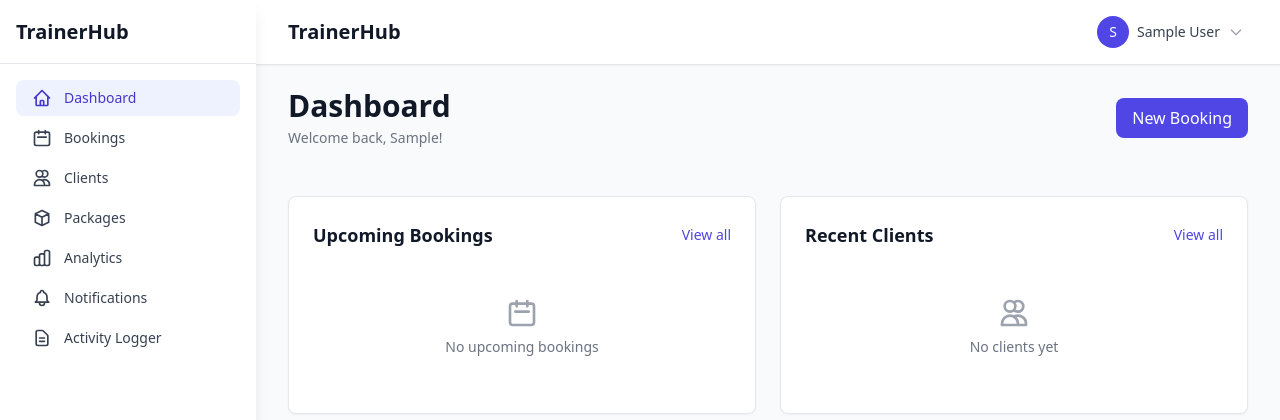
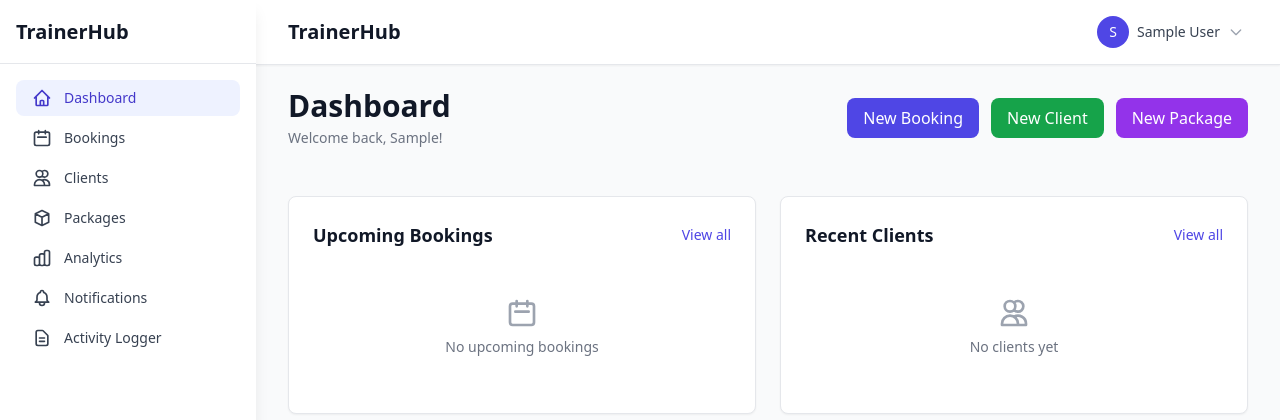
Before and after one commit to shamirafridi00/trainerhubb, a Django app: page /dashboard/ in a window 1280 px wide. Shown: the top 420 px of the page. Run offline with Django 5.2, Linux system fonts and the light colour scheme; the visitor is signed in with stand-in values (Sample User, id 1); data that the repository does not hold is empty; parts of the project's set-up code (start-up, migrations or seed data) failed here and were passed over; some libraries are stand-ins or nearby versions.

Commit message:
Fix: Make dashboard New Booking/Client/Package buttons work with modals

```diff
--- a/apps/frontend/views.py
+++ b/apps/frontend/views.py
@@ -522,6 +522,12 @@ def clients_create(request):
             notes=request.POST.get('notes', ''),
             is_active=True
         )
+
+        # Check if request is from dashboard
+        if request.headers.get('HX-Target') != 'clients-list':
+            from django.template.loader import render_to_string
+            return JsonResponse({'success': True, 'message': 'Client created successfully!'}, status=200)
+
         return clients_list_partial(request)
     except Exception as e:
         return render(request, 'partials/clients/form.html', {
@@ -611,6 +617,11 @@ def packages_create(request):
             price=float(request.POST.get('price', 0)),
             is_active=request.POST.get('is_active') == 'on'
         )
+
+        # Check if request is from dashboard
+        if request.headers.get('HX-Target') != 'packages-list':
+            return JsonResponse({'success': True, 'message': 'Package created successfully!'}, status=200)
+
         return packages_list_partial(request)
     except Exception as e:
         return render(request, 'partials/packages/form.html', {
--- a/templates/pages/dashboard.html
+++ b/templates/pages/dashboard.html
@@ -10,11 +10,25 @@
             <h1 class="text-3xl font-bold text-gray-900">Dashboard</h1>
             <p class="mt-1 text-sm text-gray-500">Welcome back, {{ user.first_name|default:user.email }}!</p>
         </div>
-        <div class="flex space-x-3">
-            <a href="{% url 'frontend:bookings_list' %}"
-               class="px-4 py-2 bg-indigo-600 text-white rounded-lg hover:bg-indigo-700 transition-colors focus:outline-none focus:ring-2 focus:ring-indigo-500">
+        <div class="flex flex-wrap gap-3">
+            <button hx-get="{% url 'frontend:bookings_create_form' %}"
+                    hx-target="#modal-content"
+                    @click="window.dispatchEvent(new CustomEvent('open-modal'))"
+                    class="px-4 py-2 bg-indigo-600 text-white rounded-lg hover:bg-indigo-700 transition-colors focus:outline-none focus:ring-2 focus:ring-indigo-500">
                 New Booking
-            </a>
+            </button>
+            <button hx-get="{% url 'frontend:clients_create_form' %}"
+                    hx-target="#modal-content"
+                    @click="window.dispatchEvent(new CustomEvent('open-modal'))"
+                    class="px-4 py-2 bg-green-600 text-white rounded-lg hover:bg-green-700 transition-colors focus:outline-none focus:ring-2 focus:ring-green-500">
+                New Client
+            </button>
+            <button hx-get="{% url 'frontend:packages_create_form' %}"
+                    hx-target="#modal-content"
+                    @click="window.dispatchEvent(new CustomEvent('open-modal'))"
+                    class="px-4 py-2 bg-purple-600 text-white rounded-lg hover:bg-purple-700 transition-colors focus:outline-none focus:ring-2 focus:ring-purple-500">
+                New Package
+            </button>
         </div>
     </div>
 
@@ -54,8 +68,9 @@
                 <h2 class="text-lg font-semibold text-gray-900">Recent Clients</h2>
                 <a href="{% url 'frontend:clients_list' %}" class="text-sm text-indigo-600 hover:text-indigo-700">View all</a>
             </div>
-            <div hx-get="{% url 'frontend:clients_recent_partial' %}"
-                 hx-trigger="load"
+            <div id="dashboard-clients-recent"
+                 hx-get="{% url 'frontend:clients_recent_partial' %}"
+                 hx-trigger="load, refresh"
                  hx-swap="innerHTML">
                 <div class="animate-pulse space-y-3">
                     <div class="h-12 bg-gray-200 rounded"></div>
--- a/templates/partials/bookings/form.html
+++ b/templates/partials/bookings/form.html
@@ -2,6 +2,7 @@
       hx-target="#bookings-list"
       hx-swap="outerHTML"
       hx-headers='{"X-CSRFToken": "{{ csrf_token }}"}'
+      hx-on::after-swap="if (!document.getElementById('bookings-list')) { window.dispatchEvent(new CustomEvent('close-modal')); setTimeout(() => { const el = document.getElementById('dashboard-bookings-upcoming'); if (el) htmx.trigger(el, 'refresh'); }, 100); }"
       class="space-y-4">
 
     <div>
--- /dev/null
+++ b/templates/partials/bookings/form_success.html
@@ -0,0 +1,6 @@
+<div class="p-4 text-center">
+    <svg class="mx-auto h-12 w-12 text-green-500 mb-4" fill="none" viewBox="0 0 24 24" stroke="currentColor">
+        <path stroke-linecap="round" stroke-linejoin="round" stroke-width="2" d="M9 12l2 2 4-4m6 2a9 9 0 11-18 0 9 9 0 0118 0z" />
+    </svg>
+    <p class="text-lg font-medium text-gray-900">{{ message|default:"Booking created successfully!" }}</p>
+</div>
--- a/templates/partials/clients/form.html
+++ b/templates/partials/clients/form.html
@@ -1,7 +1,8 @@
 <form hx-post="{% if client %}{% url 'frontend:clients_update' client.id %}{% else %}{% url 'frontend:clients_create' %}{% endif %}"
-      hx-target="{% if client %}#clients-list{% else %}#clients-list{% endif %}"
+      hx-target="#clients-list"
       hx-swap="outerHTML"
       hx-headers='{"X-CSRFToken": "{{ csrf_token }}"}'
+      hx-on::after-swap="if (!document.getElementById('clients-list')) { window.dispatchEvent(new CustomEvent('close-modal')); setTimeout(() => { const el = document.getElementById('dashboard-clients-recent'); if (el) htmx.trigger(el, 'refresh'); }, 100); }"
       class="space-y-4">
 
     <div class="grid grid-cols-1 md:grid-cols-2 gap-4">
--- a/templates/partials/packages/form.html
+++ b/templates/partials/packages/form.html
@@ -2,6 +2,7 @@
       hx-target="#packages-list"
       hx-swap="outerHTML"
       hx-headers='{"X-CSRFToken": "{{ csrf_token }}"}'
+      hx-on::after-swap="if (!document.getElementById('packages-list')) { window.dispatchEvent(new CustomEvent('close-modal')); }"
       class="space-y-4">
 
     <div>
```
